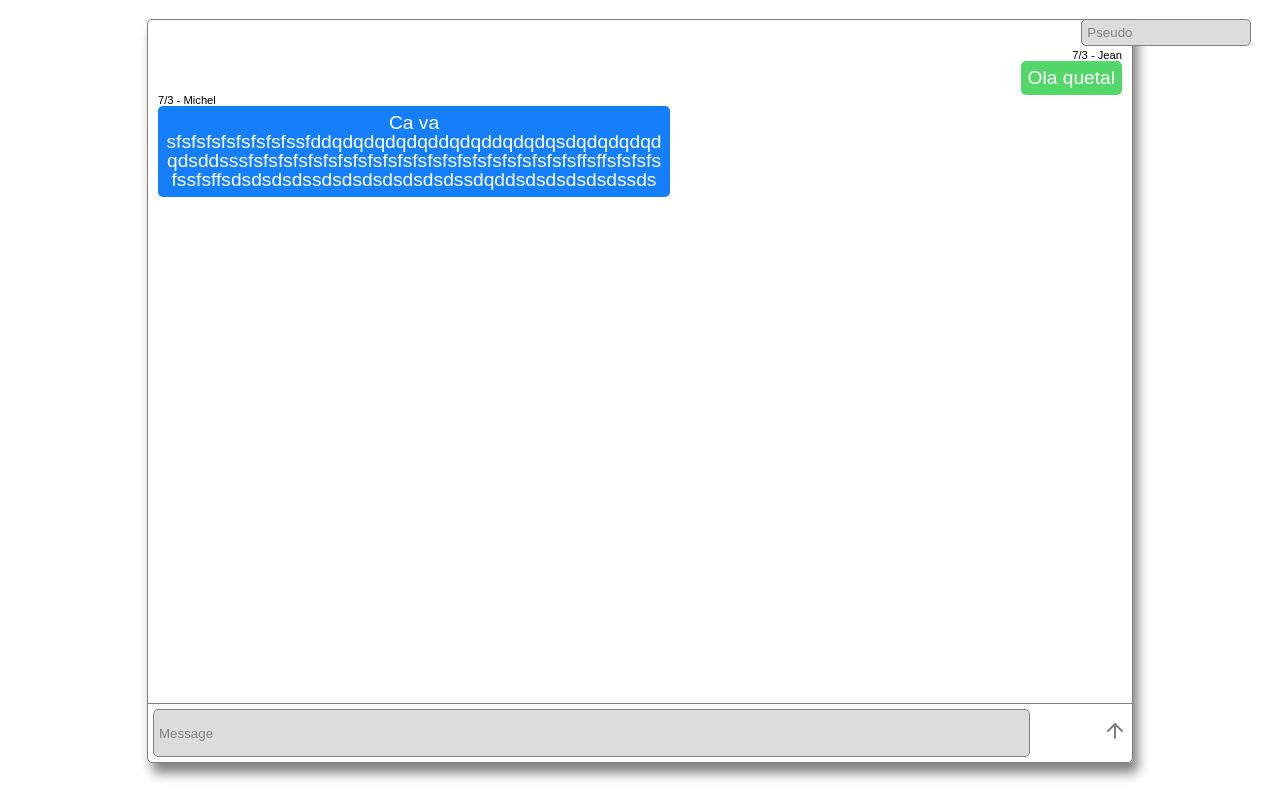
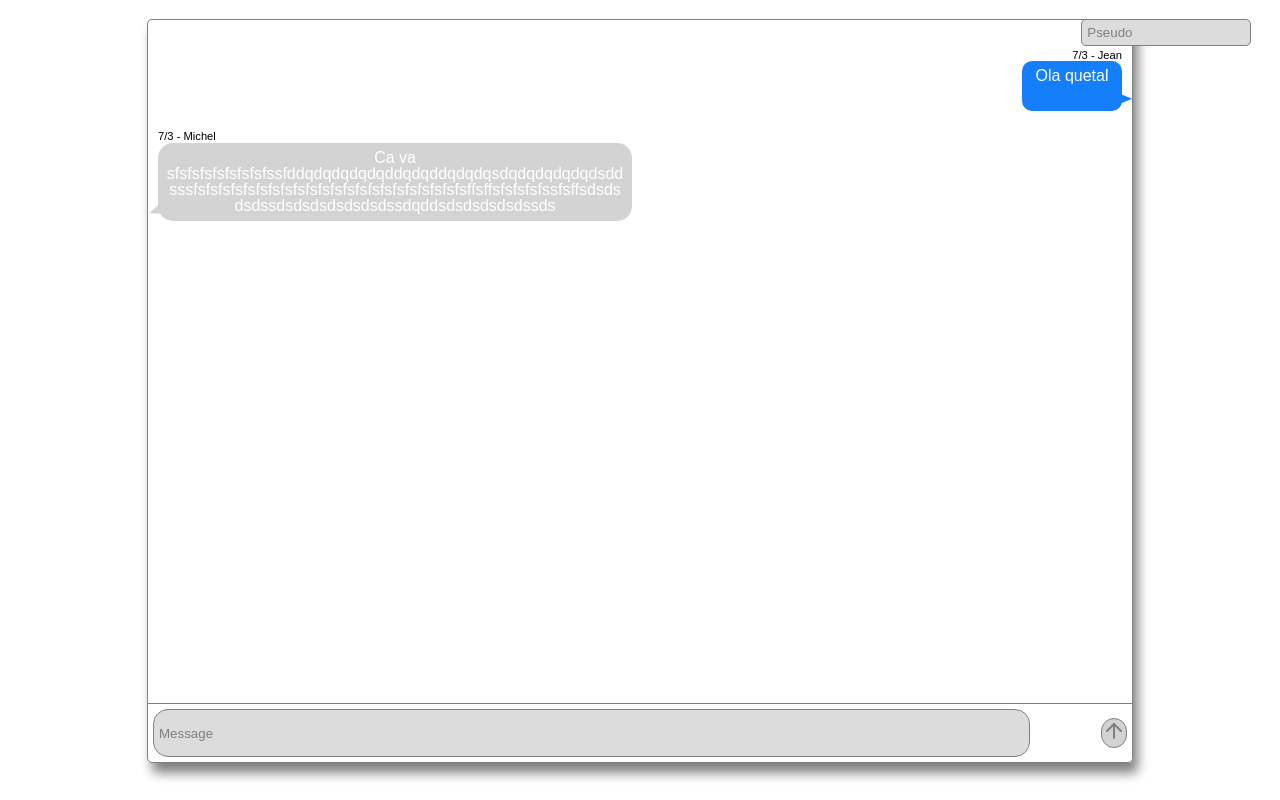
Before and after one commit to FlorianMrn/instant-messaging, a React app: page / in a window 1280 px wide. Built offline with nearby package versions, Linux system fonts and the light colour scheme.

Commit message:
Adding css style for bubbles messages

```diff
--- a/src/components/Communication/communication.scss
+++ b/src/components/Communication/communication.scss
@@ -9,6 +9,7 @@
         &-myMess {
             float: right;
             clear: both;
+            margin-bottom: 20px;
 
                 &-title {
                     text-align: right;
@@ -16,14 +17,37 @@
                 }
 
                 &-mess {
-                    background-color: #53d769;
-                    border-radius: 5px;
+                    position: relative;
+                    background-color: #147efb;
+                    border-radius: 10px;
                     padding: 7px;
                     color: #fff;
                     overflow-wrap: break-word;
+                    min-width: 100px;
                     max-width: calc(100vw/2.5);
+                    min-height: 50px;
+                    font-size: 1rem;
                     height: max-content;
+
+                        &:after
+                        {
+                            content: '';
+                            position: absolute;
+                            border-style: solid;
+                            border-width: 1px 0 10px 12px;
+                            border-color: transparent #147efb;
+                            display: block;
+                            width: 14px;
+                            z-index: 1;
+                            margin-top: -10px;
+                            right: -11px;
+                            top: 90%;
+                            transform: rotate(17.1deg);
+                        }
+
                 }
+
+
         }
 
         &-theirMess {
@@ -36,13 +60,33 @@
                 }
 
                 &-mess {
-                    background-color: #147efb;
-                    border-radius: 5px;
+                    background-color: lightgrey;
+                    position: relative;
+                    border-radius: 15px;
                     padding: 7px;
                     color: #fff;
                     overflow-wrap: break-word;
-                    max-width: calc(100vw/2.5);
+                    min-width: 100px;
+                    max-width: calc(100vw/2.7);
+                    min-height: 50px;
+                    font-size: 1rem;
                     height: max-content;
+
+                    &:before
+                        {
+                            content: '';
+                            position: absolute;
+                            border-style: solid;
+                            border-width: 1px 0 10px 12px;
+                            border-color: transparent lightgrey;
+                            display: block;
+                            width: 14px;
+                            z-index: 1;
+                            margin-top: -10px;
+                            left: -11px;
+                            top: 90%;
+                            transform: rotate(-182.9deg);
+                        }
                 }
         }
 }
--- a/src/components/Thread/thread.scss
+++ b/src/components/Thread/thread.scss
@@ -25,7 +25,7 @@
                     height: 100%;
                     box-sizing: border-box;
                     border: 1px solid grey;
-                    border-radius: 5px;
+                    border-radius: 15px;
                     padding: 5px;
                     color: black;
                     background-color: #DCDCDC;
@@ -41,9 +41,12 @@
                     right: 0;
                     margin-right: 5px;
                     color: grey;
+                    background-color: lightgrey;
+                    border: solid 1px grey;
+                    border-radius: 15px;
 
                         &:hover {
-                            color: 	#53d769;
+                            color: 	#147efb;
                         }
                 }
         }
```
